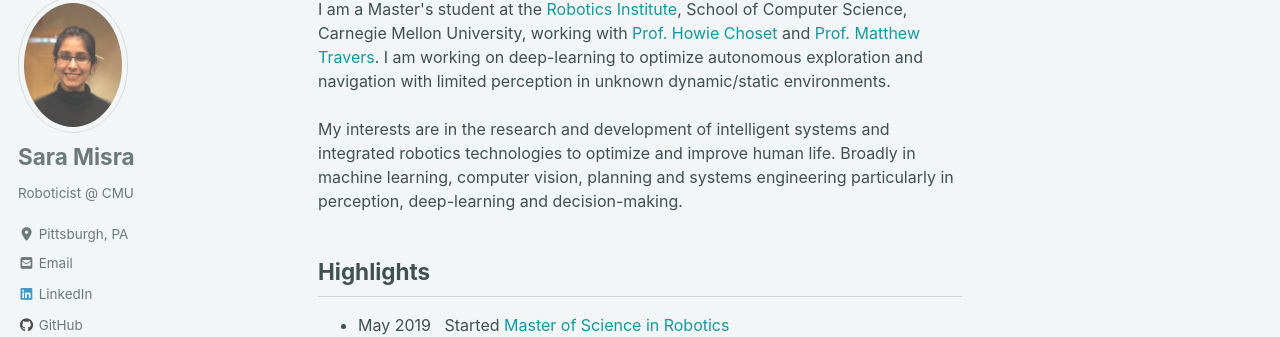
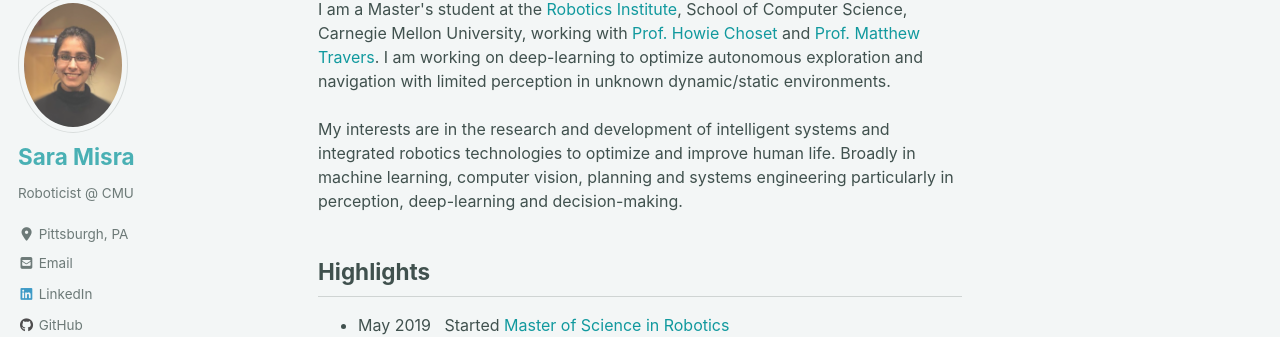
Before and after one commit to saram1sra/saram1sra.github.io, a Jekyll site: the page built from index.html, in a window 1280 px wide. Shown: the part 101-438 px from the top of the page. Built offline with Jekyll 4.4.1, drawn with Linux system fonts in a browser that asks for light colours; cached includes are drawn as plain includes; nearby versions of some CDN libraries; the list of posts is cut into pages by our own code.

```diff
--- a/_data/navigation.yml
+++ b/_data/navigation.yml
@@ -1,7 +1,7 @@
 # main links
 main:
   - title: "About Me"
-    url: /#about_me
+    url: /
   - title: "Experience"
     url: /#experience
   - title: "Projects"
--- a/_sass/minimal-mistakes/_sidebar.scss
+++ b/_sass/minimal-mistakes/_sidebar.scss
@@ -168,6 +168,7 @@
 .sidebar .author__name {
   font-family: $sans-serif;
   font-size: $type-size-4;
+  color:#11999e;
 }
 
 .author__bio {
--- a/_sass/minimal-mistakes/skins/_mint.scss
+++ b/_sass/minimal-mistakes/skins/_mint.scss
@@ -16,7 +16,7 @@
 // $navicon-link-color-hover: mix(#fff, $text-color, 80%) !default;
 $masthead-link-color: #fff !default;
 $masthead-link-color-hover: #fff !default;
-$navicon-link-color-hover: mix(#fff, $text-color, 80%) !default;
+$navicon-link-color-hover: #fff !default;
 .page__footer {
   color: #fff !important; // override
 }
```
